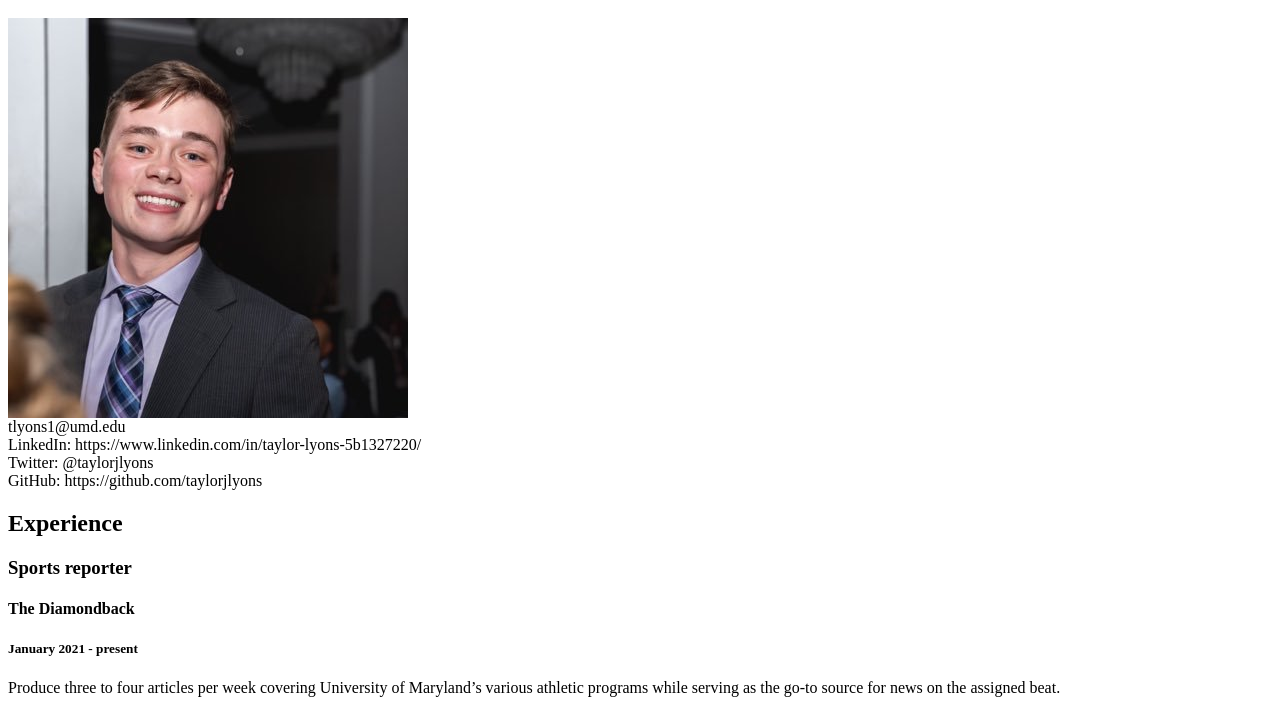
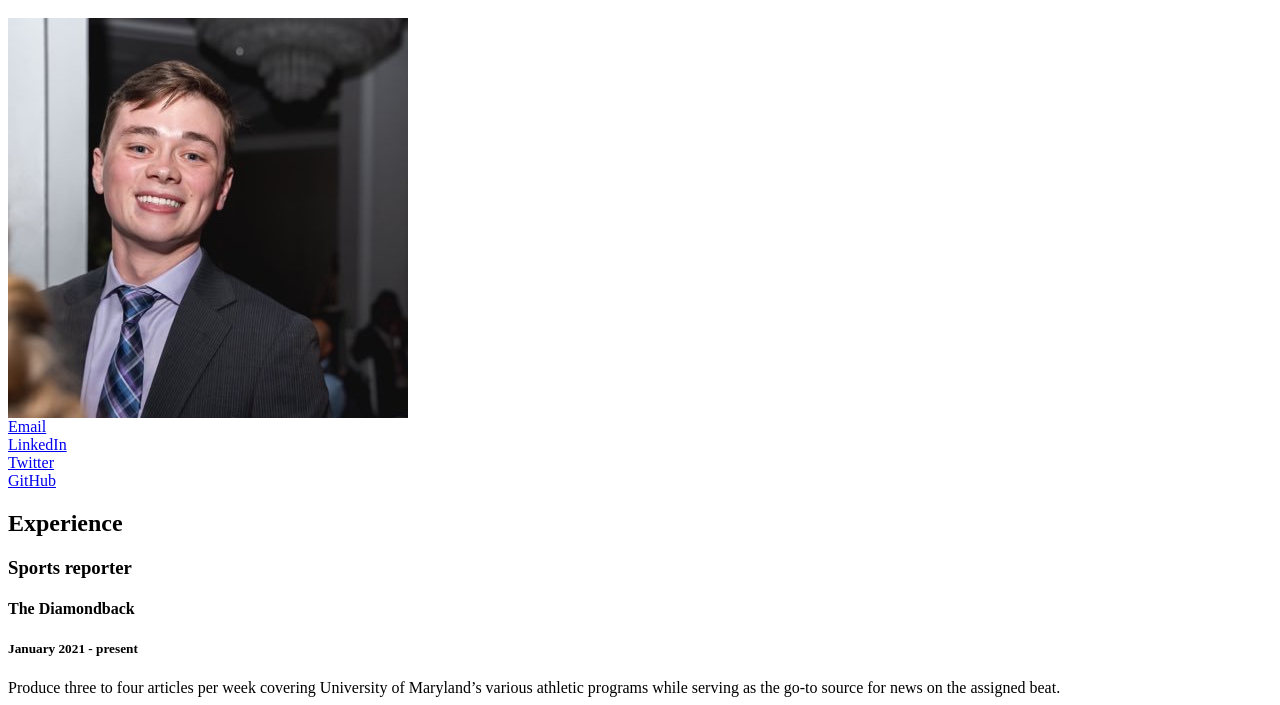
Before and after one commit to taylorjlyons/Taylor-Lyons-JOUR352, a plain HTML site: page resume.html in a window 1280 px wide. Shown: the part 95-800 px from the top of the page. Drawn offline with Linux system fonts and the light colour scheme.

Commit message:
Update resume.html
Finished resume

```diff
--- a/resume.html
+++ b/resume.html
@@ -3,17 +3,18 @@
     <title>Taylor Lyons resume</title>
   </head>
   <body>
-
+    <!-- <p> I built this myself! </p> -->
     <h1>Taylor Lyons</h1>
     <h2><strong>Journalist</strong></h2>
     <img src="taylor-lyons-headshot.jpg" alt="A photo of me.">
 
     <div id="contact">
-        tlyons1@umd.edu<br>
-        LinkedIn: https://www.linkedin.com/in/taylor-lyons-5b1327220/<br>
-        Twitter: @taylorjlyons<br>
-        GitHub: https://github.com/taylorjlyons
+      <a href="mailto:taylorjlyons7@gmail.com"target="_blank">Email</a><br>
+      <a href="https://www.linkedin.com/in/taylor-lyons-5b1327220/"target="_blank">LinkedIn</a><br>
+      <a href="https://twitter.com/taylorjlyons"target="_blank">Twitter</a><br>
+      <a href="https://github.com/taylorjlyons"target="_blank">GitHub</a>
     </div>
+
 
   <h2>Experience</h2>
 
@@ -36,6 +37,7 @@
       <ul>
         <li>Bachelor of Arts, Journalism, minor in Business, University of Maryland, 2024</li>
       </ul>
+
       <h2>Skills</h2>
       <ul>
         <li>Enterprise reporting. Can conduct long-term research and investigations and incorporate findings into stories that cover large-scale trends or plans.</li>
@@ -46,5 +48,7 @@
         <li>Photo and video editing. Knowledgeable with Adobe Photoshop and Premiere.</li>
       </ul>
 
+      <a href="#contact">Contact me</a>
+
   </body>
 </html>
```
Lines whose indentation alone changed are shown as unchanged.
